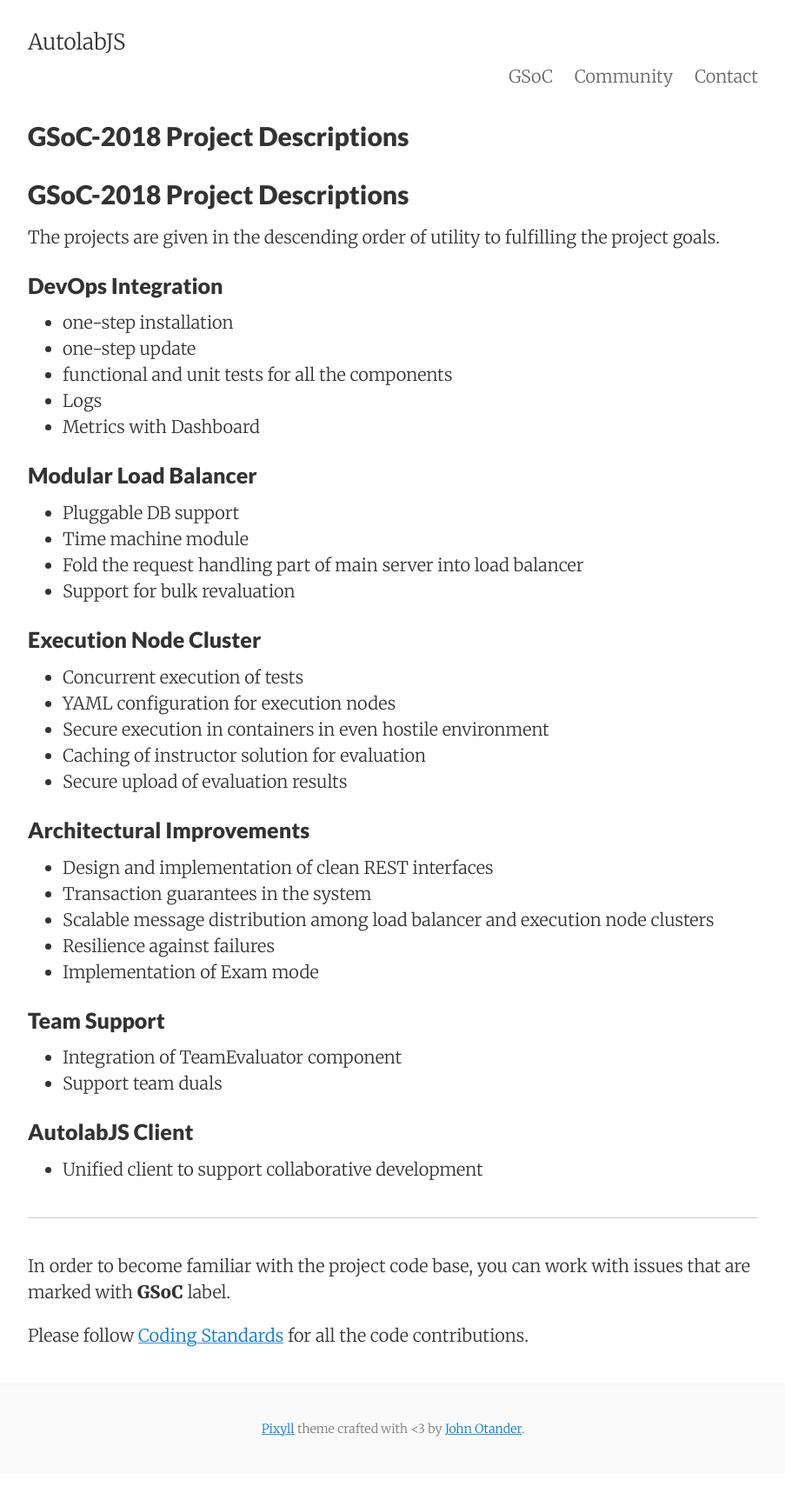
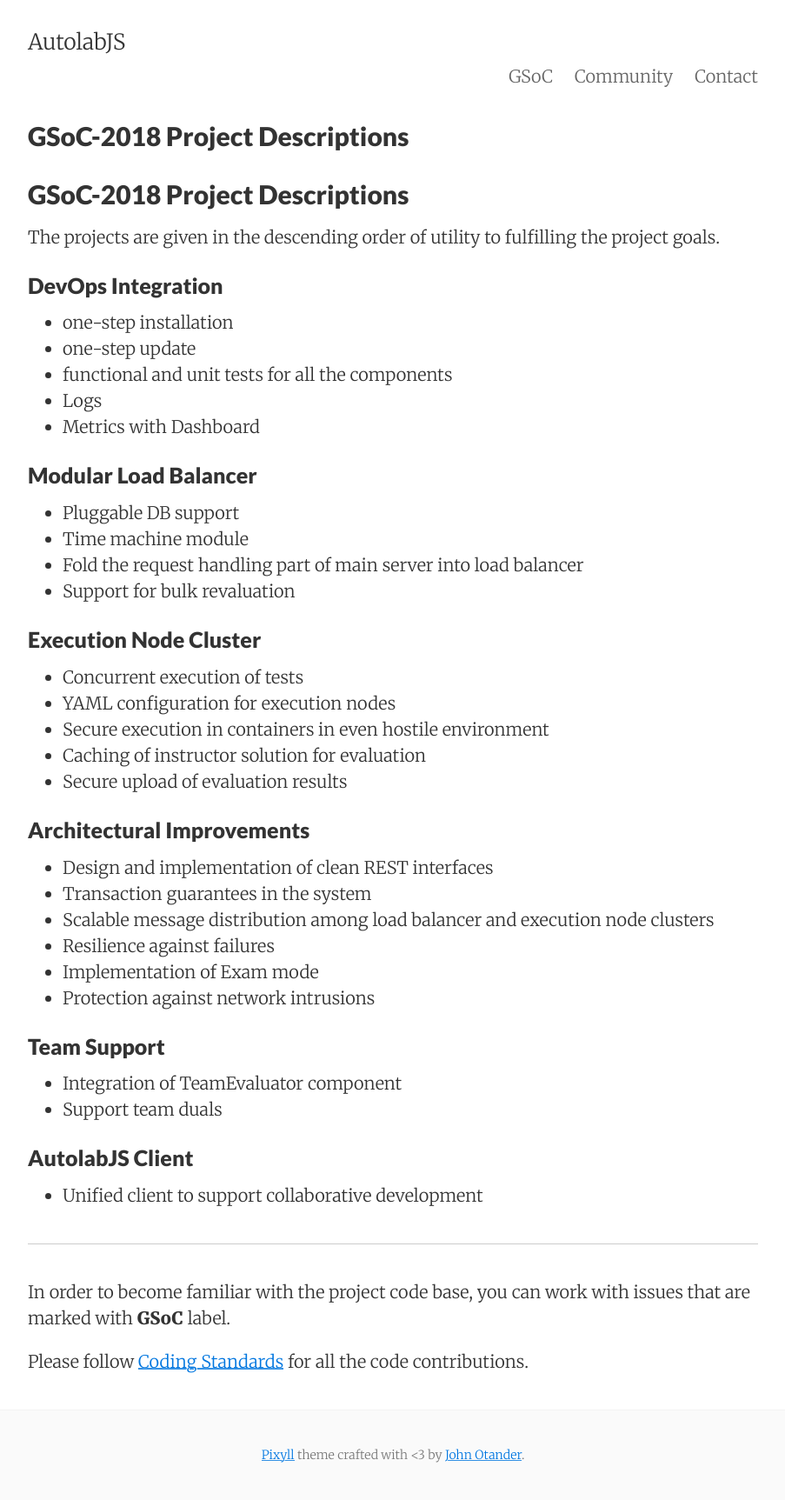
Before and after one commit to AutolabJS/autolabjs.github.io, a Jekyll site: the page built from pages/gsoc-projects.md, in a window 1280 px wide. Shown: the whole page at 87% size, without its empty margins (188-1091 px from the left). Built offline with Jekyll 4.4.1, drawn with Linux system fonts in a browser that asks for light colours; our own code applies the rules of GitHub Pages for plain Markdown files; before the commit the page ends 1695 px from its top, so only the background shows below that.

Commit message:
updates gsoc projects page

```diff
--- a/pages/gsoc-projects.md
+++ b/pages/gsoc-projects.md
@@ -5,10 +5,10 @@ permalink: /gsoc-projects/
 tags: gsoc projects
 ---
 
-## GSoC-2018 Project Descriptions ##
+## GSoC-2018 Project Descriptions
 The projects are given in the descending order of utility to fulfilling the project goals.
 
-### DevOps Integration ###
+### DevOps Integration
 
 * one-step installation
 * one-step update
@@ -17,7 +17,7 @@ The projects are given in the descending order of utility to fulfilling the proj
 * Metrics with Dashboard
 
 
-### Modular Load Balancer ###
+### Modular Load Balancer
 
 * Pluggable DB support
 * Time machine module
@@ -41,6 +41,7 @@ The projects are given in the descending order of utility to fulfilling the proj
 * Scalable message distribution among load balancer and execution node clusters
 * Resilience against failures
 * Implementation of Exam mode
+* Protection against network intrusions
 
 
 ### Team Support ###
```
